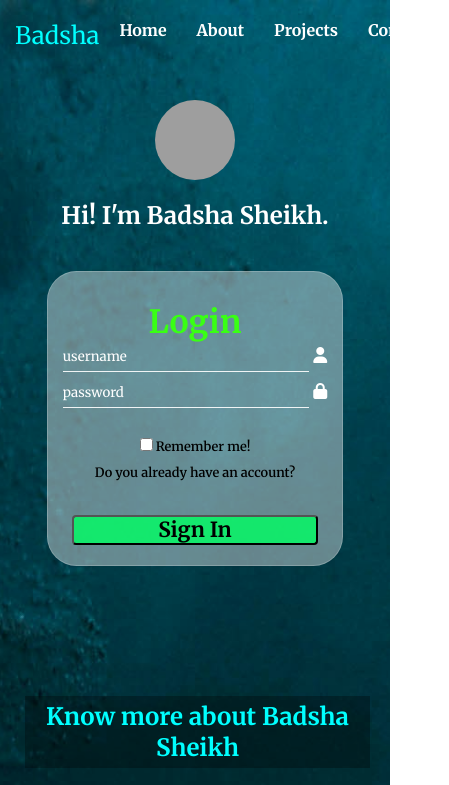
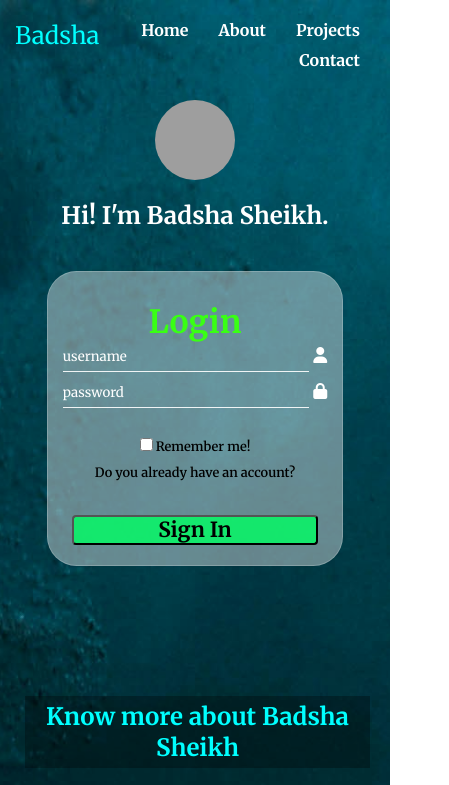
Before and after one commit to badsha-sheikh/Project-HTML-CSS, a plain HTML site: page index.html in a window 390 px wide. Shown: the top 785 px of the page, 449 px wide, since content can reach past the window. Drawn offline with Linux system fonts and the light colour scheme; grey boxes are pictures that could not be loaded; a web font is replaced by a local one.

Commit message:
make nav-item responsive

```diff
--- a/responsive.css
+++ b/responsive.css
@@ -5,7 +5,9 @@
     text-align: center;
     gap: 15px;
   }
-
+.nav-item{
+  flex-wrap: wrap;
+}
   .img-mine {
     height: 80px;
     width: 80px;
```
